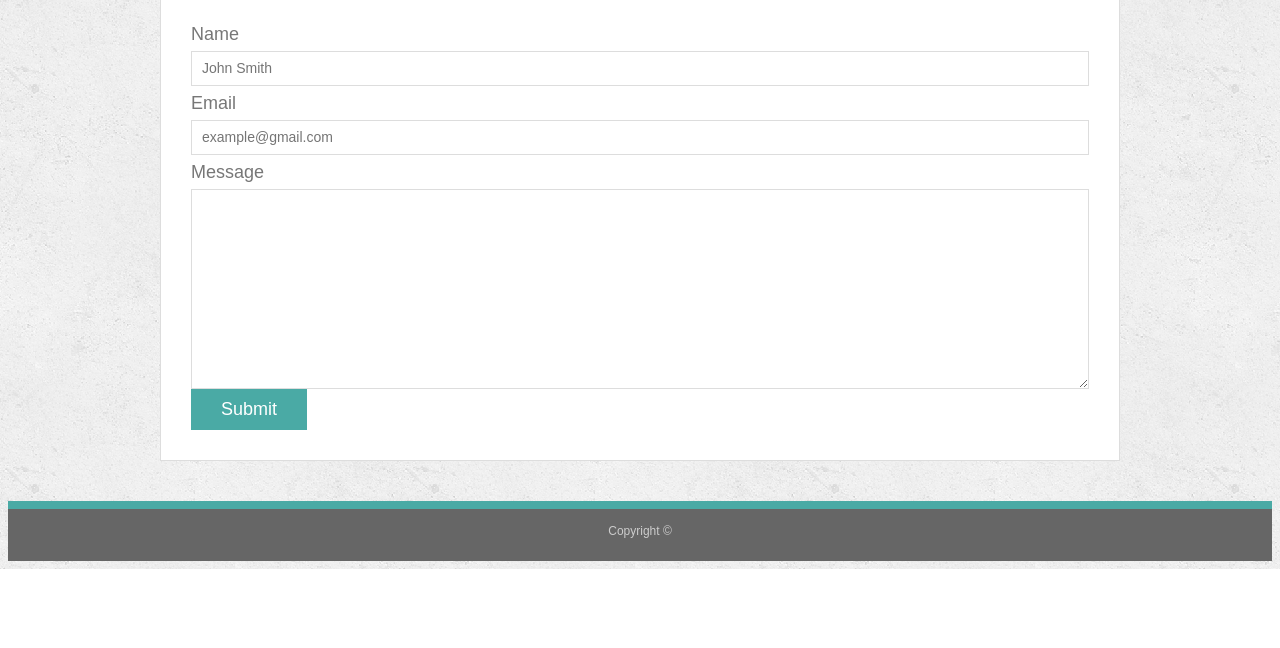
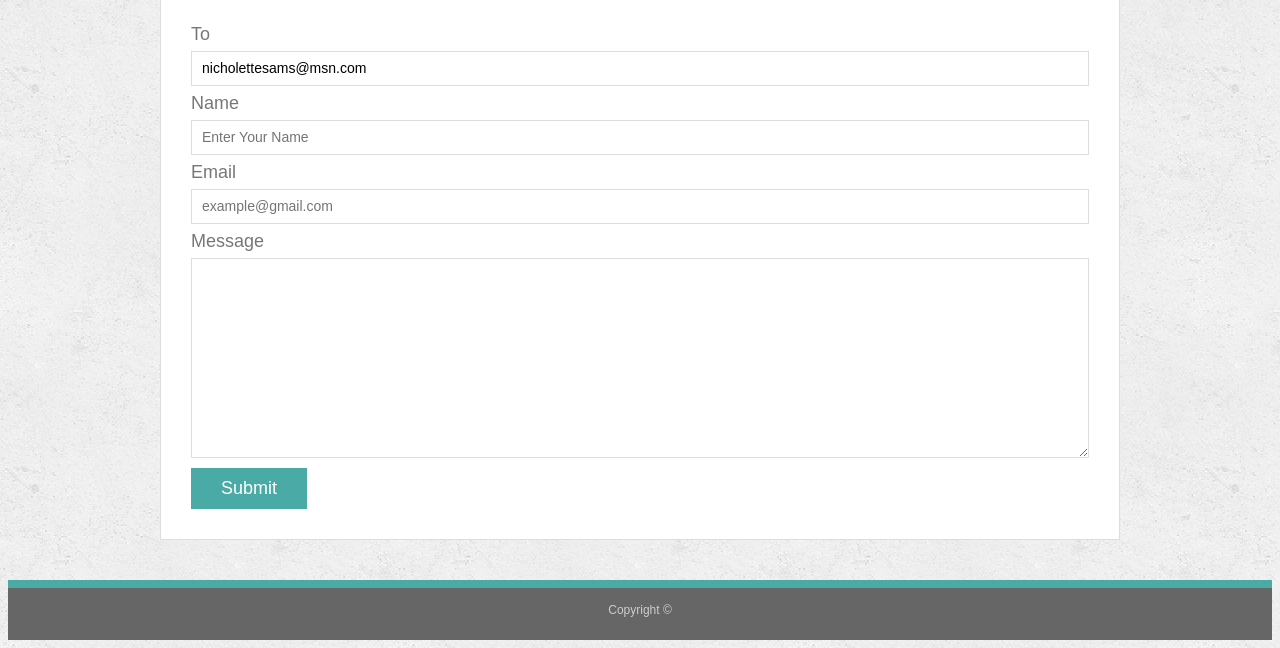
Before and after one commit to nicholettesams/Responsive-Portfolio, a plain HTML site: page contact.html in a window 1280 px wide. Shown: the part 269-917 px from the top of the page. Before the commit the page ends 838 px from the top, so only its background shows below. Drawn offline with Linux system fonts and the light colour scheme.

Commit message:
Add my email to contact, move submit button down

```diff
--- a/assets/css/style.css
+++ b/assets/css/style.css
@@ -221,6 +221,7 @@ input[type=submit] {
   cursor: pointer;
   background: #4aaaa5;
   border: 0 none;
+  margin-top: 10px;
 }
 
 
--- a/contact.html
+++ b/contact.html
@@ -30,8 +30,11 @@
       <h1>Contact</h1>
 
       <form id="contact-form" action="mailto:nicholettesams@Msn.com" method="GET">
+          <label for="staticEmail">To</label>
+          <input type="text" readonly id="staticEmail" value="nicholettesams@msn.com">
+
           <label for="name">Name</label>
-          <input type="text" id="name" name="name" placeholder="John Smith" required="required">
+          <input type="text" id="name" name="name" placeholder="Enter Your Name" required="required">
 
           <label for="email">Email</label>
           <input type="email" id="email" name="email" placeholder="example@gmail.com" required="required">
```
